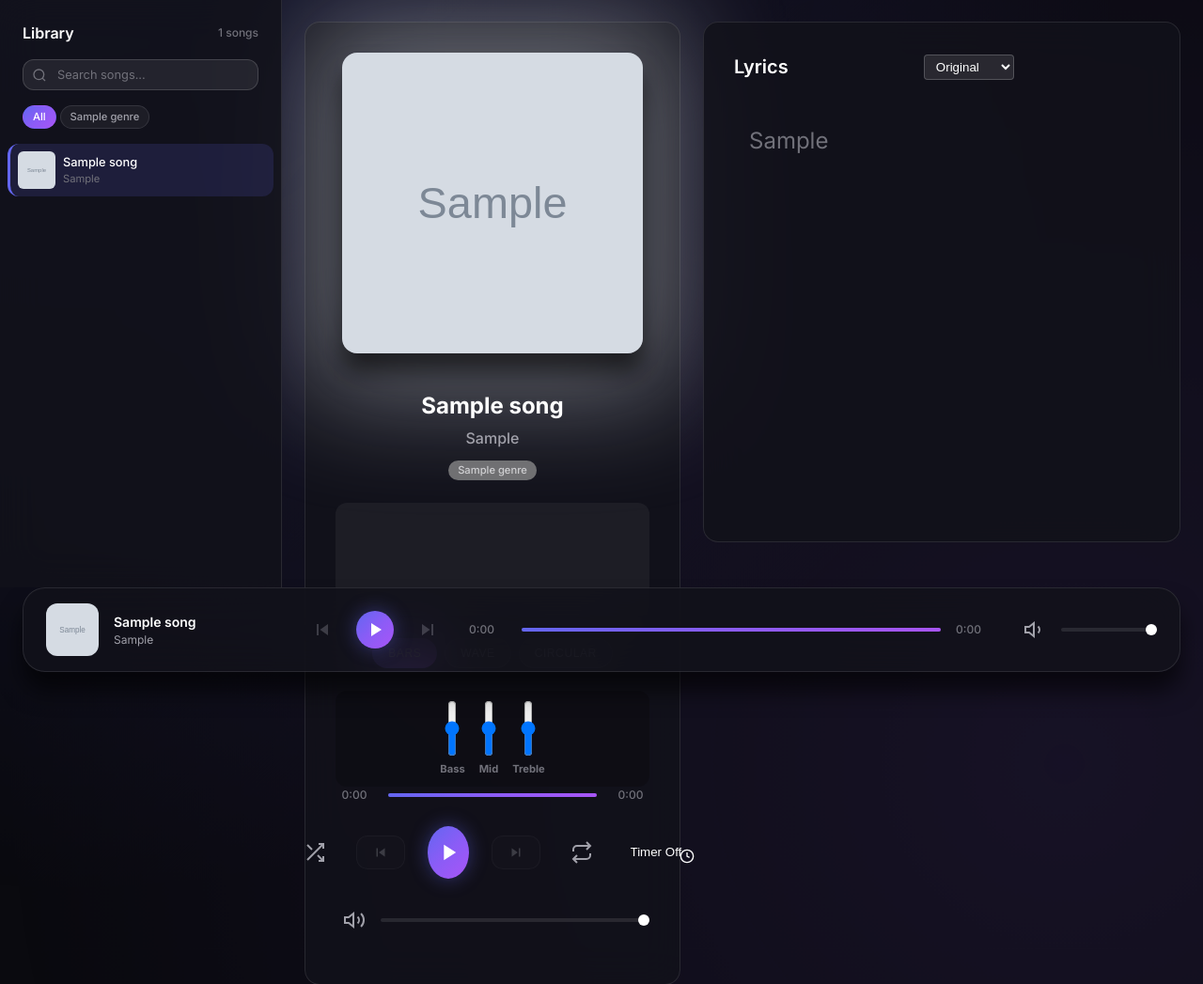
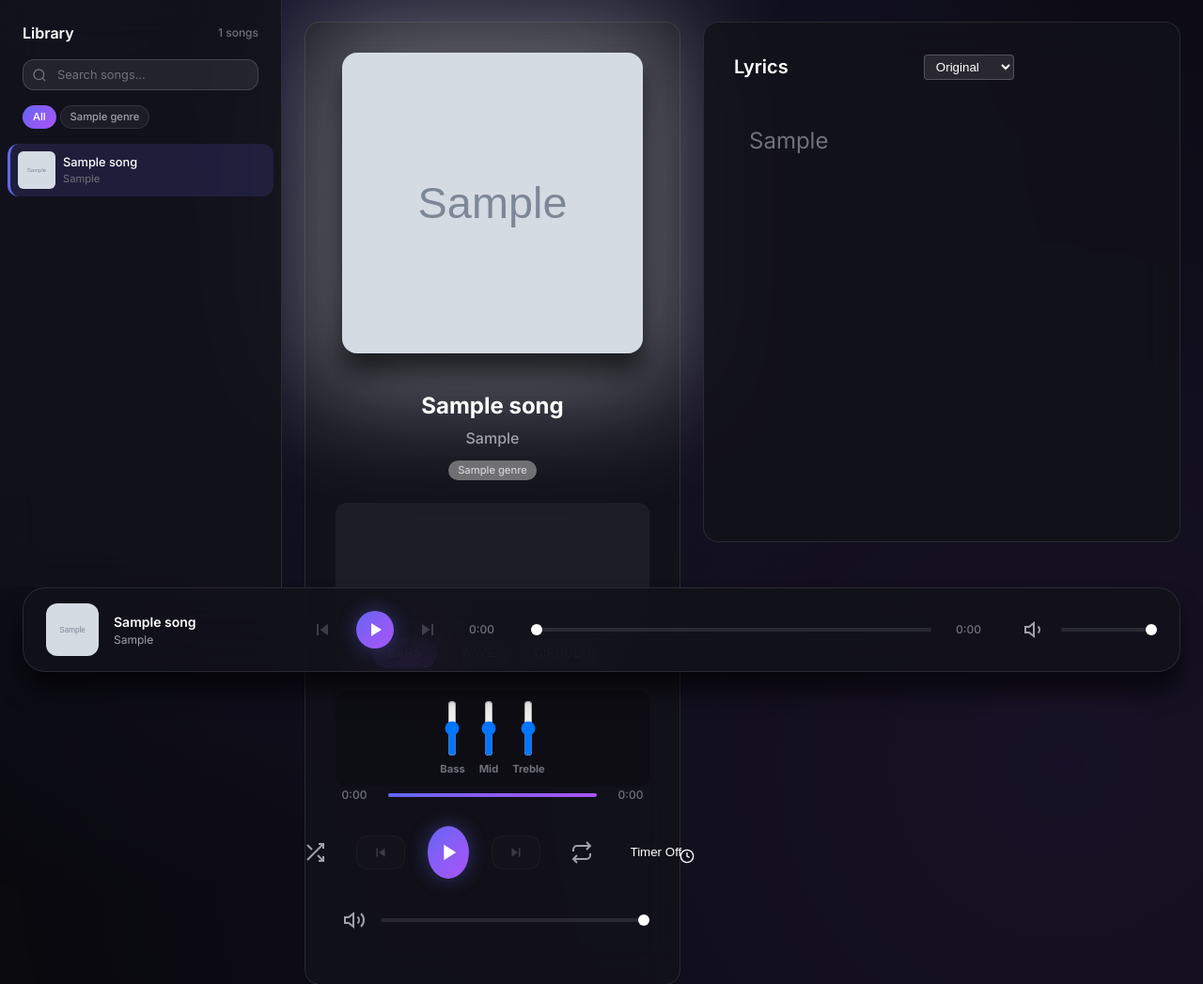
Before and after one commit to Royalking9314/Music_Player, a Django app: page / in a window 1280 px wide. Shown: the part 61-1108 px from the top of the page at 94% size. Run offline with Django 5.2, Linux system fonts and the light colour scheme; tables that the repository leaves empty hold one stand-in row (values such as "Sample post"); grey boxes marked "Sample" are stand-in pictures.

Commit message:
Fix floating progress bar UI and correct README structure paths

```diff
--- a/Buzz/static/player.js
+++ b/Buzz/static/player.js
@@ -75,9 +75,9 @@ class MusicPlayer {
             durationDisplay: document.getElementById('duration'),
 
             // Floating player progress
-            floatingProgressBar: document.getElementById('floating-progress'),
+            floatingProgressBar: document.getElementById('floating-progress-bar'),
             floatingCurrentTime: document.getElementById('floating-current-time'),
-            floatingDuration: document.getElementById('floating-total-time'),
+            floatingDuration: document.getElementById('floating-duration'),
 
             // Controls
             playBtn: document.getElementById('play-btn'),
@@ -219,7 +219,7 @@ class MusicPlayer {
         if (this.elements.floatingProgressBar) {
             this.elements.floatingProgressBar.addEventListener('input', (e) => {
                 if (this.duration) {
-                    this.audio.currentTime = (e.target.value / 100) * this.duration;
+                    this.audio.currentTime = (parseFloat(e.target.value) / 100) * this.duration;
                 }
             });
         }
@@ -613,7 +613,6 @@ class MusicPlayer {
 
         if (this.elements.floatingProgressBar) {
             this.elements.floatingProgressBar.value = progress;
-            this.elements.floatingProgressBar.style.setProperty('--value', `${progress}%`);
         }
 
         // Update time displays
--- a/Buzz/templates/main.html
+++ b/Buzz/templates/main.html
@@ -235,11 +235,7 @@
 
     <div class="floating-progress">
         <span id="floating-current-time" class="time-display">0:00</span>
-        <div id="floating-progress-bar" class="progress-bar" style="flex: 1;">
-            <div id="floating-progress-filled" class="progress-filled">
-                <div class="progress-handle"></div>
-            </div>
-        </div>
+        <input type="range" id="floating-progress-bar" class="volume-slider" min="0" max="100" value="0" step="0.1" style="flex: 1; margin: 0 10px;">
         <span id="floating-duration" class="time-display">0:00</span>
     </div>
 
```
Also changed, not shown: README.md.
